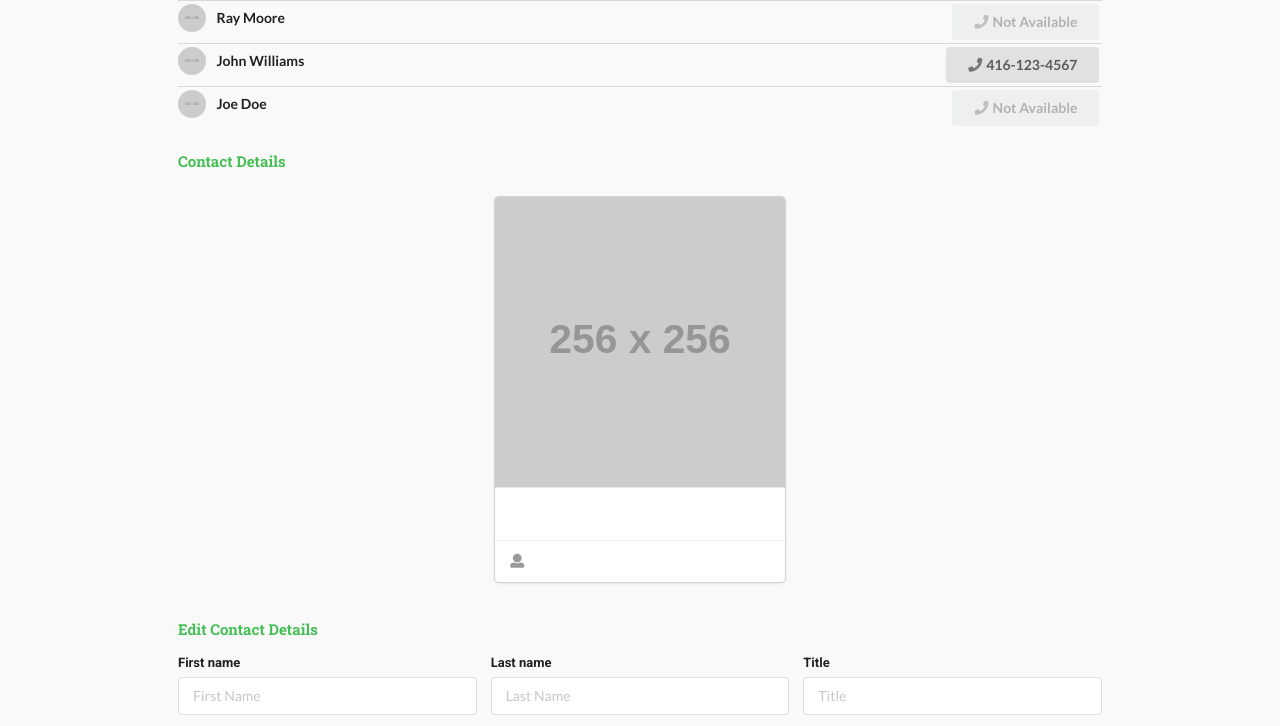
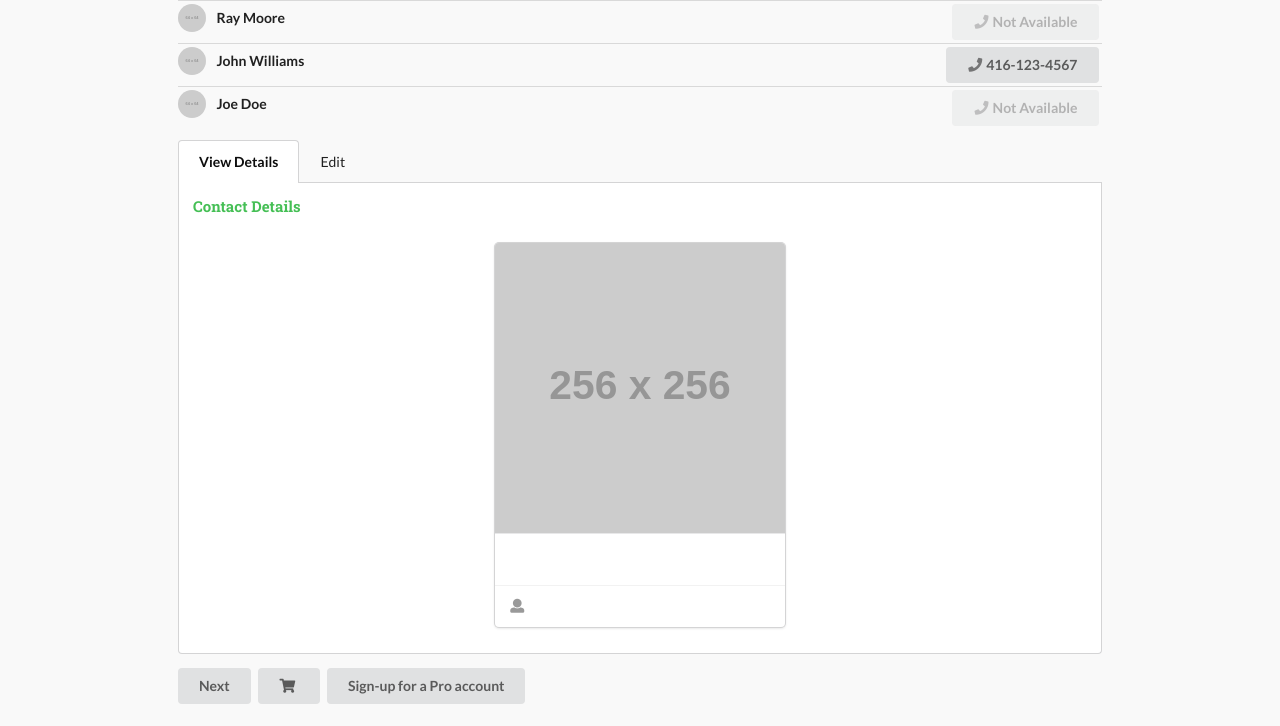
Before and after one commit to MarcusVeres/q4, a website: page index.html in a window 1280 px wide. Shown: the part 218-944 px from the top of the page. After the commit the page ends 922 px from the top, so only its background shows below. Drawn offline with nearby package versions, Linux system fonts and the light colour scheme; files that its build step writes are made by us from their sources; placeholder pictures from the web are drawn by us.

Commit message:
puts edit and view details into tabs :: toggles between the tabs :: adds a placeholder function for a dummy ajax call

```diff
--- a/index.html
+++ b/index.html
@@ -172,6 +172,14 @@
             </div>
         </div>
 
+        <!-- inspector pane -->
+
+        <div class="ui top attached tabular menu">
+            <div class="item" v-bind:class="{ active : !isEditMode }" v-on:click="setEditMode( false )">View Details</div>
+            <div class="item" v-bind:class="{ active : isEditMode }" v-on:click="setEditMode( true )">Edit</div>
+        </div>
+
+        <div class="ui bottom attached tab segment" v-bind:class="{ active : !isEditMode }">
             <!--
             On Click of a contact please display details of a contact with all the available data.
             Detail view should have a functionality for editing and deleting the contact.
@@ -206,14 +214,15 @@
                     </div>
                 </li>
             </ul>
+        </div>
 
+        <div class="ui bottom attached tab segment" v-bind:class="{ active : isEditMode }">
             <!--
             When contact is in edit mode add 2 buttons "Save" and "Cancel"
             - Save button should mimic an Ajax call to the database.
                 No call needs to be made but please make sure the data is available for saving.
             - Cancel - Close the edit mode and display the detail view of the contact.
             -->
-
             <h4>Edit Contact Details</h4>
             <!-- TODO: we need a different layout for the edit contact, as it'll be in a smaller window -->
             <div class="ui form">
@@ -256,7 +265,6 @@
                     </div>
                 </div>
             </div>
-
             <div class="ui buttons">
                 <button class="ui button">Cancel</button>
                 <div class="or"></div>
@@ -264,16 +272,16 @@
                     Save Changes
                 </button>
             </div>
+        </div>
 
     </div>
     </section>
 
-    <section class="footer">
-    <div class="content-wrapper">
     <!-- Footer
     Copyright some guy who shoots birds at the airport 2016. All rights reserved.
     -->
-
+    <section class="footer">
+    <div class="content-wrapper">
         <div class="ui animated button" tabindex="0">
           <div class="visible content">Next</div>
           <div class="hidden content">
@@ -292,7 +300,6 @@
             $12.99 a month
           </div>
         </div>
-
     </div>
     </section>
 
--- a/src/js/scripts.js
+++ b/src/js/scripts.js
@@ -37,6 +37,11 @@
                 console.log( "filtered:" , expo.vue.filteredUsers );
 
             })
+        },
+
+        makeDummyAjaxCall : function()
+        {
+            console.log( "this is a dummy ajax call" );
         },
 
         processContact : function()
@@ -114,6 +119,7 @@
                     newContact : {} ,
                     isListView : true ,
                     isGridView : false ,
+                    isEditMode : false ,
                 },
 
                 computed: {
@@ -151,7 +157,14 @@
                         // update the data in our contact array with the currentContact properties
                         var id = expo.vue.currentContact.id;
                         expo.data.contacts[ id - 1 ] = expo.vue.currentContact;
-                    }
+
+                        // dummy ajax call goes here
+                        expo.makeDummyAjaxCall();
+                    },
+
+                    setEditMode : function( mode ) {
+                        expo.vue.isEditMode = mode;
+                    },
 
                 },
 
```
Also changed, not shown: static/js/scripts.min.js. Lines whose indentation alone changed are shown as unchanged.
